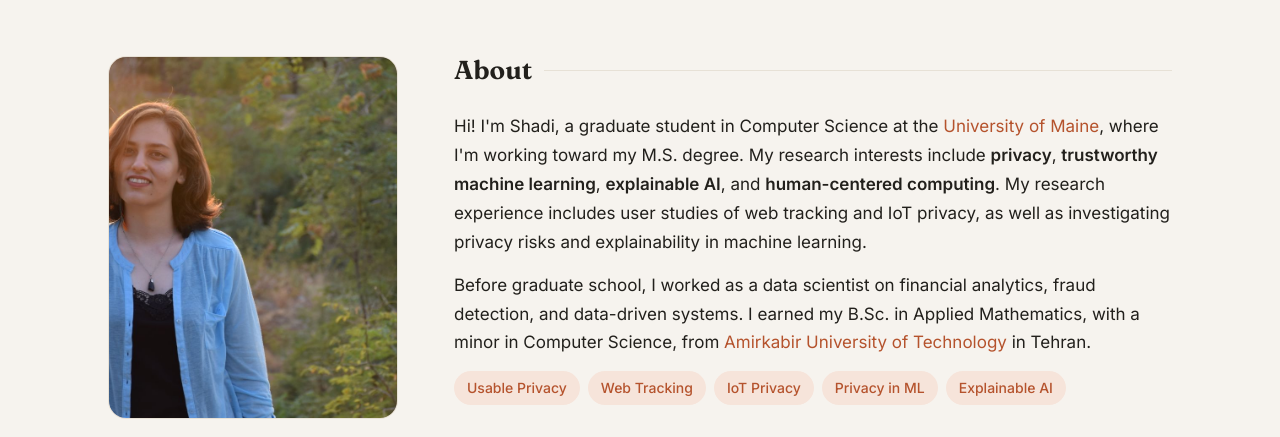
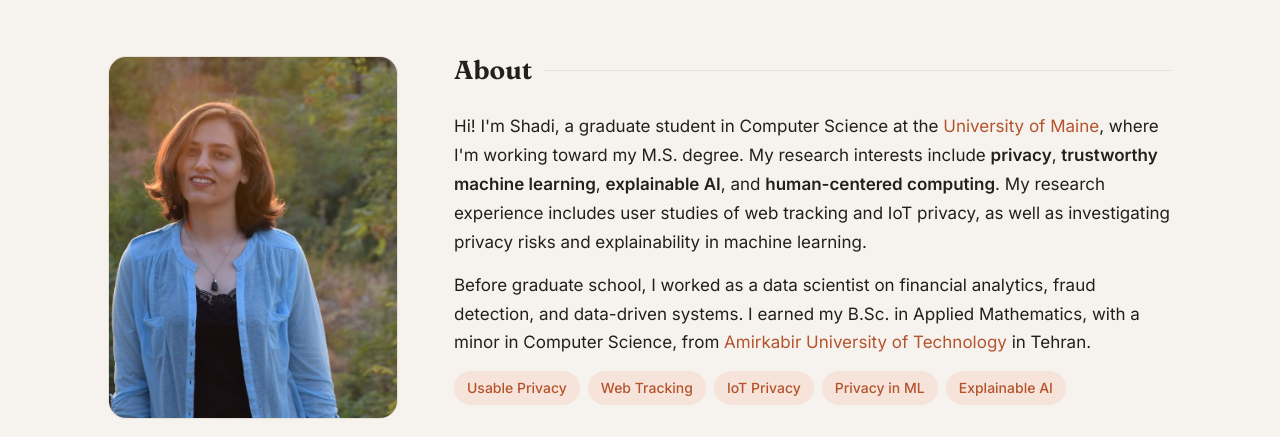
Before and after one commit to ShadiBabaei/ShadiBabaei.github.io, a plain HTML site: page index.html in a window 1280 px wide. Shown: the top 437 px of the page. Drawn offline with Linux system fonts and the light colour scheme.

Commit message:
Adjust photo object-fit and position in CSS

```diff
--- a/index.html
+++ b/index.html
@@ -41,8 +41,13 @@ j=d.createElement(s),dl=l!='dataLayer'?'&l='+l:'';j.async=true;j.src=
   /* ---------- Sidebar ---------- */
   aside { position: sticky; top: 40px; align-self: start; padding-top: 8px; }
   .photo-wrap { width: 100%; aspect-ratio: 4/5; border-radius: 18px; overflow: hidden; border: 1px solid var(--line); background: var(--accent-soft); }
-  .photo { width: 100%; height: 100%; object-fit: cover; object-position: 50% 20%; display: block; }
-  .photo-fallback { width: 100%; aspect-ratio: 4/5; border-radius: 18px; background: var(--accent-soft); display: none; align-items: center; justify-content: center; font-family: 'Fraunces', serif; font-size: 72px; color: var(--accent); }
+.photo {
+  width: 100%;
+  height: 100%;
+  object-fit: cover;
+  object-position: 25% 20%;
+  display: block;
+}  .photo-fallback { width: 100%; aspect-ratio: 4/5; border-radius: 18px; background: var(--accent-soft); display: none; align-items: center; justify-content: center; font-family: 'Fraunces', serif; font-size: 72px; color: var(--accent); }
   aside h1 { font-family: 'Fraunces', serif; font-weight: 650; font-size: 32px; line-height: 1.15; margin-top: 22px; letter-spacing: -0.01em; }
   .role { color: var(--muted); margin-top: 6px; font-size: 15px; }
   .cv-btn { display: flex; align-items: center; justify-content: center; gap: 8px; margin-top: 20px; padding: 11px 16px; border-radius: 10px; background: var(--accent); color: #fff; font-weight: 600; font-size: 15px; }
```
